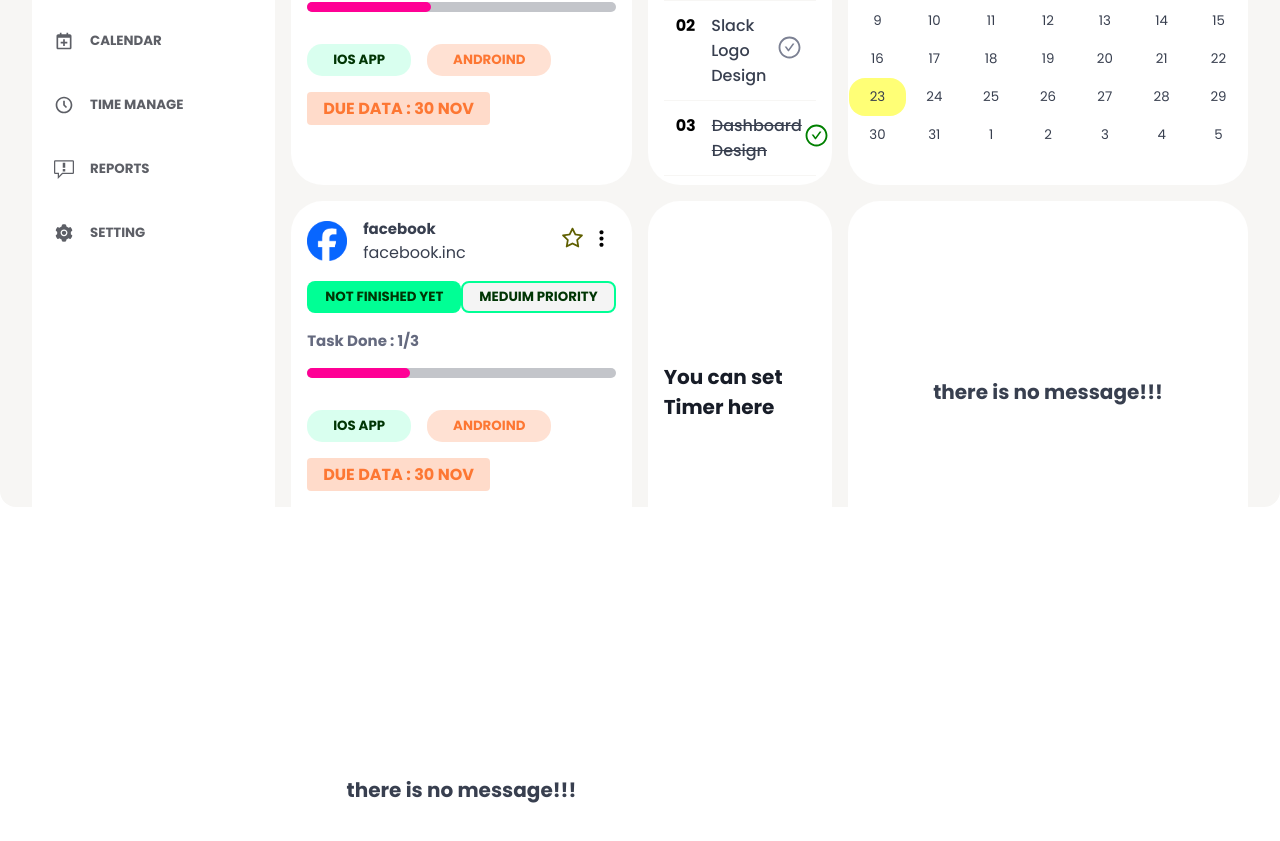
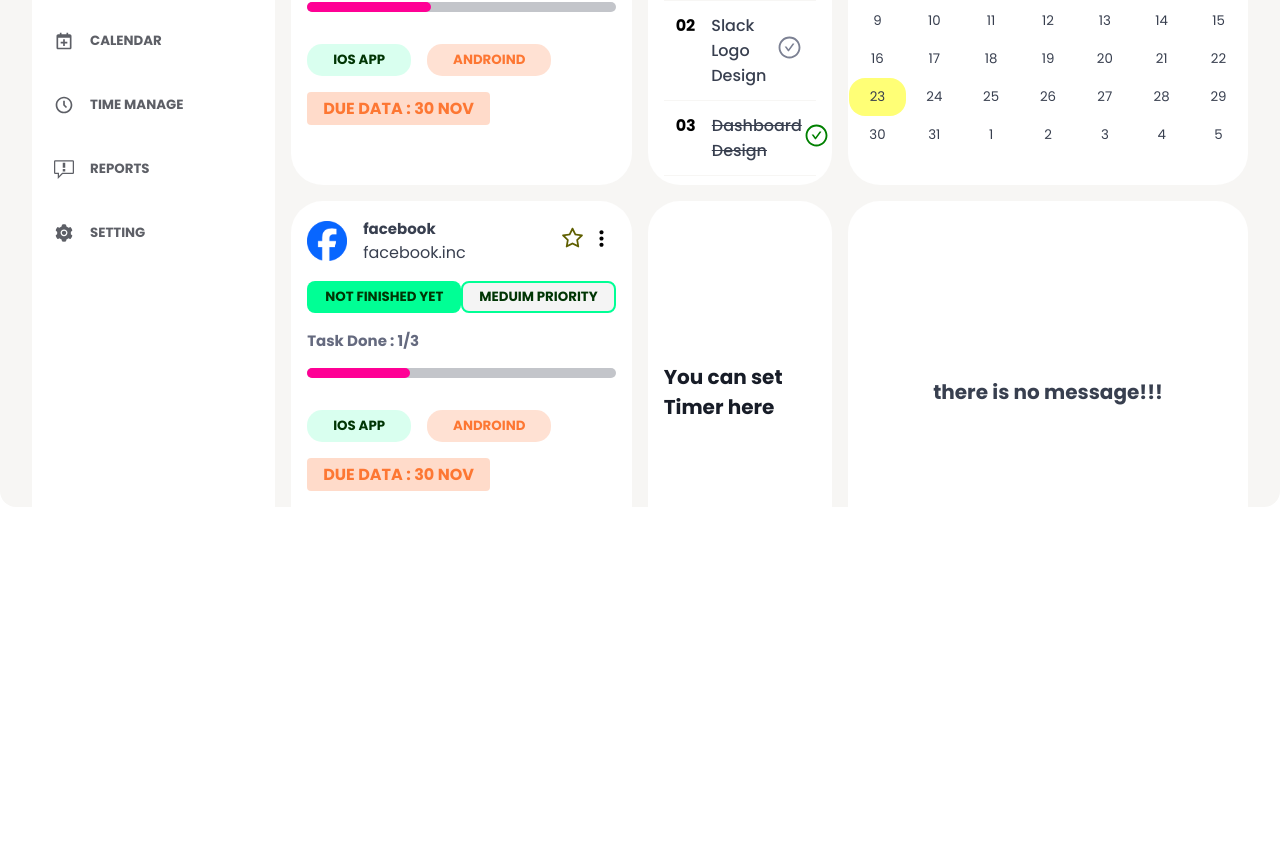
Before and after one commit to faroukq1/task-app, a React (Vite) app: page / in a window 1280 px wide. Shown: the part 293-1134 px from the top of the page. After the commit the page ends 876 px from the top, so only its background shows below. Built offline with nearby package versions, Linux system fonts and the light colour scheme.

Commit message:
repair dashboard taskinfo

```diff
--- a/src/Component/DashboardContent.jsx
+++ b/src/Component/DashboardContent.jsx
@@ -19,7 +19,6 @@ const DashboardContent = () => {
       <DashboardTasks />
       <TasksTimer />
       <DashboardChat />
-      <DashboardChat />
     </Wrapper>
   );
 };
@@ -28,5 +27,7 @@ const Wrapper = styled.article`
   display: grid;
   gap: 1rem;
   grid-template-areas: 'taskProgress task calendar';
+  overflow-x: hidden;
+  overflow-y: auto;
 `;
 export default DashboardContent;
```
